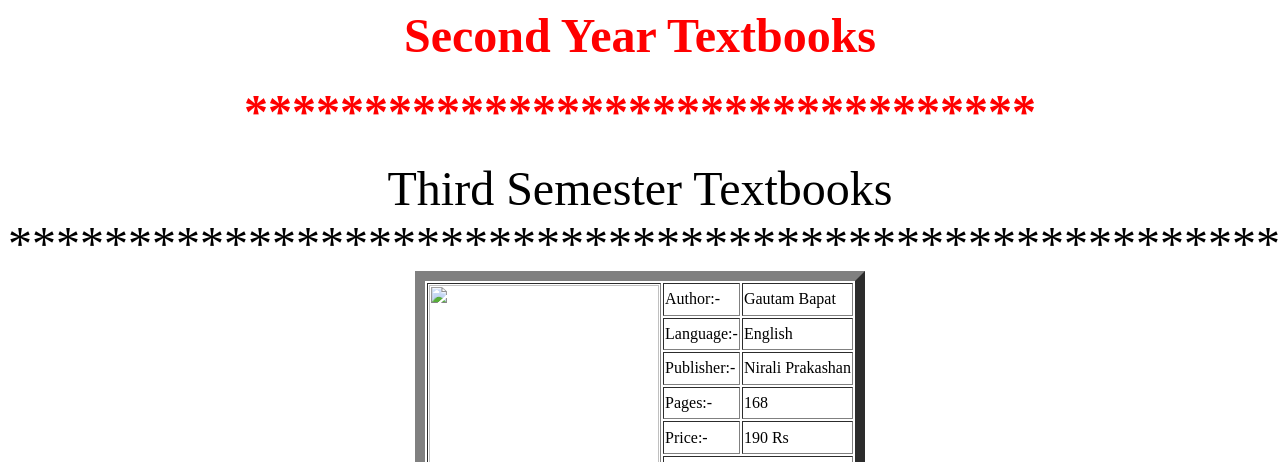
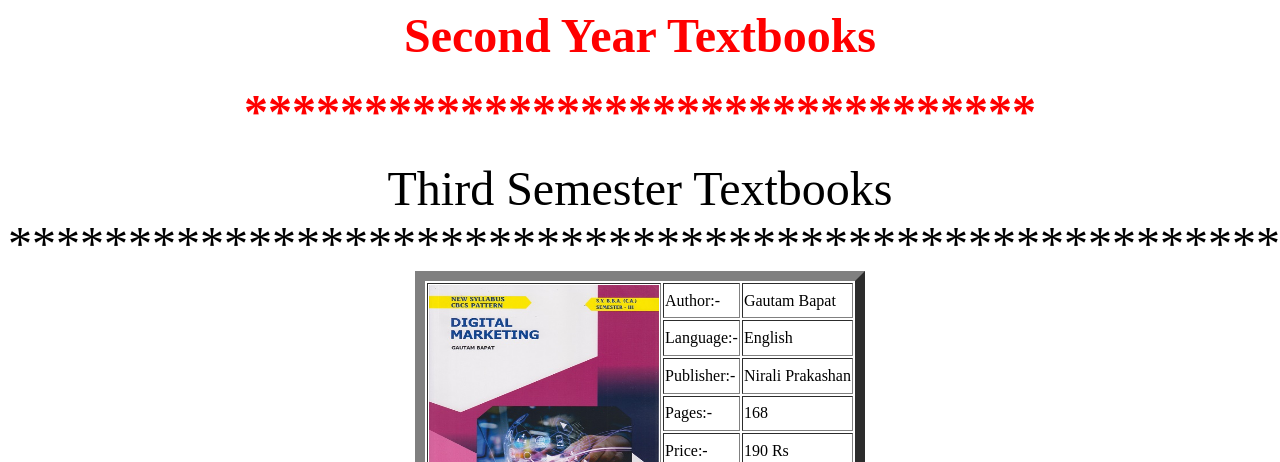
Before and after one commit to studymaterial214/2nd-Year-Textbooks, a plain HTML site: page index.html in a window 1280 px wide. Shown: the top 462 px of the page. Drawn offline with Linux system fonts and the light colour scheme.

Commit message:
Update index.html

```diff
--- a/index.html
+++ b/index.html
@@ -12,7 +12,7 @@
 	**********************************************************
 	<table border="10">
 	<tr>
-	<td rowspan='6'><img src=DM.jpg"height="250" width="230"></img></td>
+	<td rowspan='6'><img src=DM.jpg height="250" width="230"></img></td>
 	<td>Author:-</td>
 	<td>Gautam Bapat</td>
 
```
